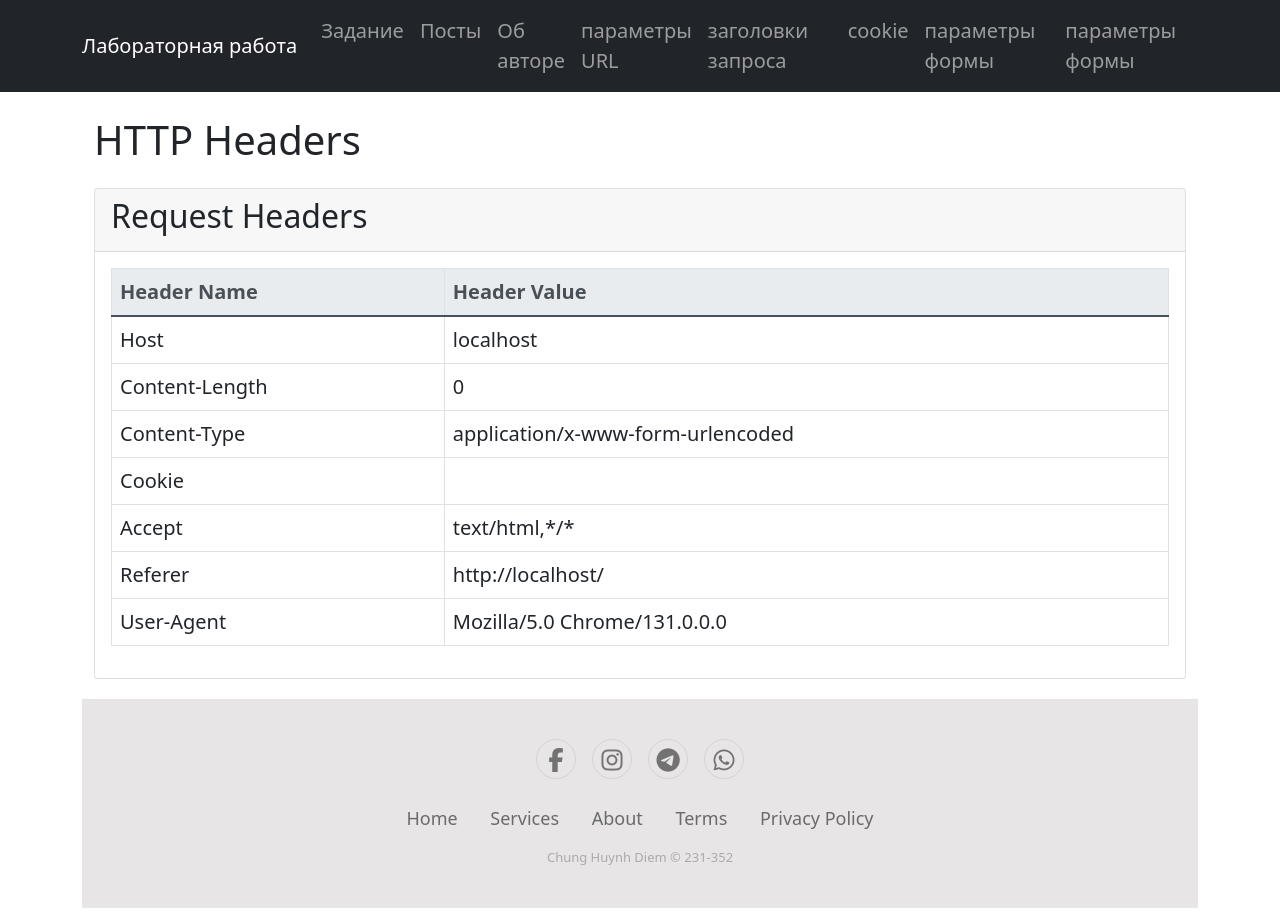
After one commit to ChungHuynhDiem/Web-Application-Development, a Flask app: page /show_headers in a window 1280 px wide. The commit adds this page. Run offline with Flask 3, Linux system fonts and the light colour scheme; parts of the project's set-up code (start-up, migrations or seed data) failed here and were passed over; some libraries are stand-ins or nearby versions.

Commit message:
add lab2

```diff
--- a/app/app.py
+++ b/app/app.py
@@ -1,11 +1,12 @@
+
 import random
 from functools import lru_cache
-from flask import Flask, render_template, abort
+from flask import Flask, render_template, abort, request, make_response
+# from FuncPY.CheckAndFomatNP import valid_phone_number, format_phone_number
+from app.FuncPY.CheckAndFomatNP import valid_phone_number, format_phone_number
 
 from faker import Faker
-
 fake = Faker()
-
 app = Flask(__name__)
 application = app
 
@@ -36,6 +37,10 @@ def generate_post(i):
         'avatarclient': 'client.jpg',
     }
 
+# Định nghĩa hàm create_app
+# def create_app():
+#     app = Flask(__name__)
+
 @lru_cache
 def posts_list():
     return sorted([generate_post(i) for i in range(5)], key=lambda p: p['date'], reverse=True)
@@ -61,5 +66,82 @@ def post(index):
 def about():
     return render_template('about.html', title='Об авторе')
 
+@app.route('/urlparameters')
+def show_url_params():
+    # return render_template("urlparameters.html", params=request.args)
+        # Lấy các thành phần của URL
+    full_url = request.url  # Full URL
+    base_url = request.base_url  # URL mà không có query string
+    path = request.path  # Đường dẫn (path)
+    args = request.args  # Các tham số query
+    query_string = request.query_string  # Query string nguyên bản
+
+    # Trả các thành phần cho template
+    return render_template("urlparameters.html", full_url=full_url, base_url=base_url, path=path, args=args, query_string=query_string)
+
+@app.route('/show_headers')
+def show_headers():
+    headers = []
+    for key, value in request.headers.items():
+        headers.append({'name': key, 'value': value})
+
+    return render_template("RequestHeaders.html", headers=headers)
+
+@app.route('/cookies', methods=['GET', 'POST'])
+def cookies():
+    if 'my_cookie' not in request.cookies:
+        resp = make_response(render_template("Cookies.html", message="Cookie not set. Setting cookie now."))
+        resp.set_cookie('my_cookie', 'cookie_value')  # Set cookie
+        return resp
+    else:
+        resp = make_response(render_template("Cookies.html", message="Cookie is set. Deleting cookie now."))
+        resp.delete_cookie('my_cookie')  # Delete cookie
+        return resp
+
+@app.route('/form_parameters', methods=['GET', 'POST'])
+def form_parameters():
+    # Nếu phương thức là POST (tức là form đã được gửi)
+    if request.method == 'POST':
+        # Lấy các giá trị từ form
+        name = request.form.get('name')
+        email = request.form.get('email')
+        message = request.form.get('message')
+
+        # Trả về trang với giá trị đã nhập
+        return render_template("FormParameters.html", name=name, email=email, message=message)
+
+    # Nếu phương thức là GET, chỉ hiển thị form
+    return render_template("FormParameters.html")
+
+# @app.route('/formnumberphone', methods=['GET', 'POST'])
+# def form_number():
+#     error = None
+#     phone_number = None
+#     if request.method == 'POST':
+#         phone_number = request.form['phone_number']
+#         # Validate phone number
+#         if valid_phone_number(phone_number):
+#             error = valid_phone_number(phone_number)
+#         else:
+#             error = 'Sucess!!!'
+#             phone_number = format_phone_number(request.form['phone_number'])
+#     return render_template("CheckPhoneNumber.html", error=error, phone_number=phone_number)
+
+@app.route('/formnumberphone', methods=['GET', 'POST'])
+def form_number():
+    error = None
+    formatted_number = None
+    if request.method == 'POST':
+        phone_number = request.form['phone_number']
+        validation_error = valid_phone_number(phone_number)
+        if validation_error:
+            error = validation_error
+        else:
+            error = "Success!!!"
+            formatted_number = format_phone_number(phone_number)
+    return render_template("CheckPhoneNumber.html",
+                         error=error,
+                         phone_number=formatted_number)
+
 if __name__ == '__main__':
     app.run(debug=True)
--- /dev/null
+++ b/app/templates/RequestHeaders.html
@@ -0,0 +1,53 @@
+{% extends 'base.html' %}
+
+    {% block css %}
+    <link rel="stylesheet" href="{{ url_for('static', filename='post.css') }}">
+    <link rel="stylesheet" href="https://cdnjs.cloudflare.com/ajax/libs/font-awesome/6.5.2/css/all.min.css">
+
+    {% endblock %}
+
+{% block content %}
+<div class="container">
+    <h1 class="my-4">HTTP Headers</h1>
+
+    <div class="card">
+        <div class="card-header">
+            <h2>Request Headers</h2>
+        </div>
+        <div class="card-body">
+            <table class="table table-bordered">
+                <thead class="thead-light">
+                    <tr>
+                        <th>Header Name</th>
+                        <th>Header Value</th>
+                    </tr>
+                </thead>
+                <tbody>
+                    {% for header in headers %}
+                    <tr>
+                        <td>{{ header.name }}</td>
+                        <td>{{ header.value }}</td>
+                    </tr>
+                    {% endfor %}
+                </tbody>
+            </table>
+        </div>
+    </div>
+</div>
+    <div class="footer-basic">
+        <footer>
+            <div class="social"><a href="#"><i class="icon fa-brands fa-facebook-f"></i></a><a href="#"><i
+                        class="icon fa-brands fa-instagram"></i></a><a href="#"><i
+                        class="icon fa-brands fa-telegram"></i></a><a href="#"><i
+                        class="icon fa-brands fa-whatsapp"></i></a></div>
+            <ul class="list-inline">
+                <li class="list-inline-item"><a href="#">Home</a></li>
+                <li class="list-inline-item"><a href="#">Services</a></li>
+                <li class="list-inline-item"><a href="#">About</a></li>
+                <li class="list-inline-item"><a href="#">Terms</a></li>
+                <li class="list-inline-item"><a href="#">Privacy Policy</a></li>
+            </ul>
+            <p class="copyright">Chung Huynh Diem © 231-352</p>
+        </footer>
+    </div>
+{% endblock %}
--- a/app/templates/base.html
+++ b/app/templates/base.html
@@ -18,7 +18,7 @@
         {% if title %}
           {{ title }}
         {% else %}
-          Лабораторная работа №1
+          Лабораторная работа
         {% endif %}
     </title>
   </head>
@@ -26,7 +26,7 @@
     <header>
         <nav class="navbar navbar-expand-lg navbar-dark bg-dark">
             <div class="container">
-              <a class="navbar-brand" href="{{ url_for('index') }}">Лабораторная работа № 1</a>
+              <a class="navbar-brand" href="{{ url_for('index') }}">Лабораторная работа</a>
               <button class="navbar-toggler" type="button" data-bs-toggle="collapse" data-bs-target="#navbarSupportedContent" aria-controls="navbarSupportedContent" aria-expanded="false" aria-label="Toggle navigation">
                 <span class="navbar-toggler-icon"></span>
               </button>
@@ -40,6 +40,21 @@
                   </li>
                   <li class="nav-item">
                     <a class="nav-link" href="{{ url_for('about') }}">Об авторе</a>
+                  </li>
+                  <li class="nav-item">
+                    <a class="nav-link" href="{{ url_for('show_url_params') }}">параметры URL</a>
+                  </li>
+                  <li class="nav-item">
+                    <a class="nav-link" href="{{ url_for('show_headers') }}">заголовки запроса</a>
+                  </li>
+                  <li class="nav-item">
+                    <a class="nav-link" href="{{ url_for('cookies') }}">cookie</a>
+                  </li>
+                  <li class="nav-item">
+                    <a class="nav-link" href="{{ url_for('form_parameters') }}">параметры формы</a>
+                  </li>
+                  <li class="nav-item">
+                    <a class="nav-link" href="{{ url_for('form_number') }}">параметры формы</a>
                   </li>
                 </ul>
               </div>
```
Also changed, not shown: app/FuncPY/CheckAndFomatNP.py (added, +64 -0 lines), app/templates/CheckPhoneNumber.html (added, +37 -0 lines), app/templates/Cookies.html (added, +34 -0 lines), app/templates/FormParameters.html (added, +59 -0 lines), app/templates/urlparameters.html (added, +43 -0 lines), app/tests/test_posts.py (+180 -2 lines), app/FuncPY/__init__.py (added), app/__init__.py (added), app/static/post.css (line endings or trailing spaces), app/templates/post.html (line endings or trailing spaces), myenv/pyvenv.cfg (line endings or trailing spaces), 4 other files.
